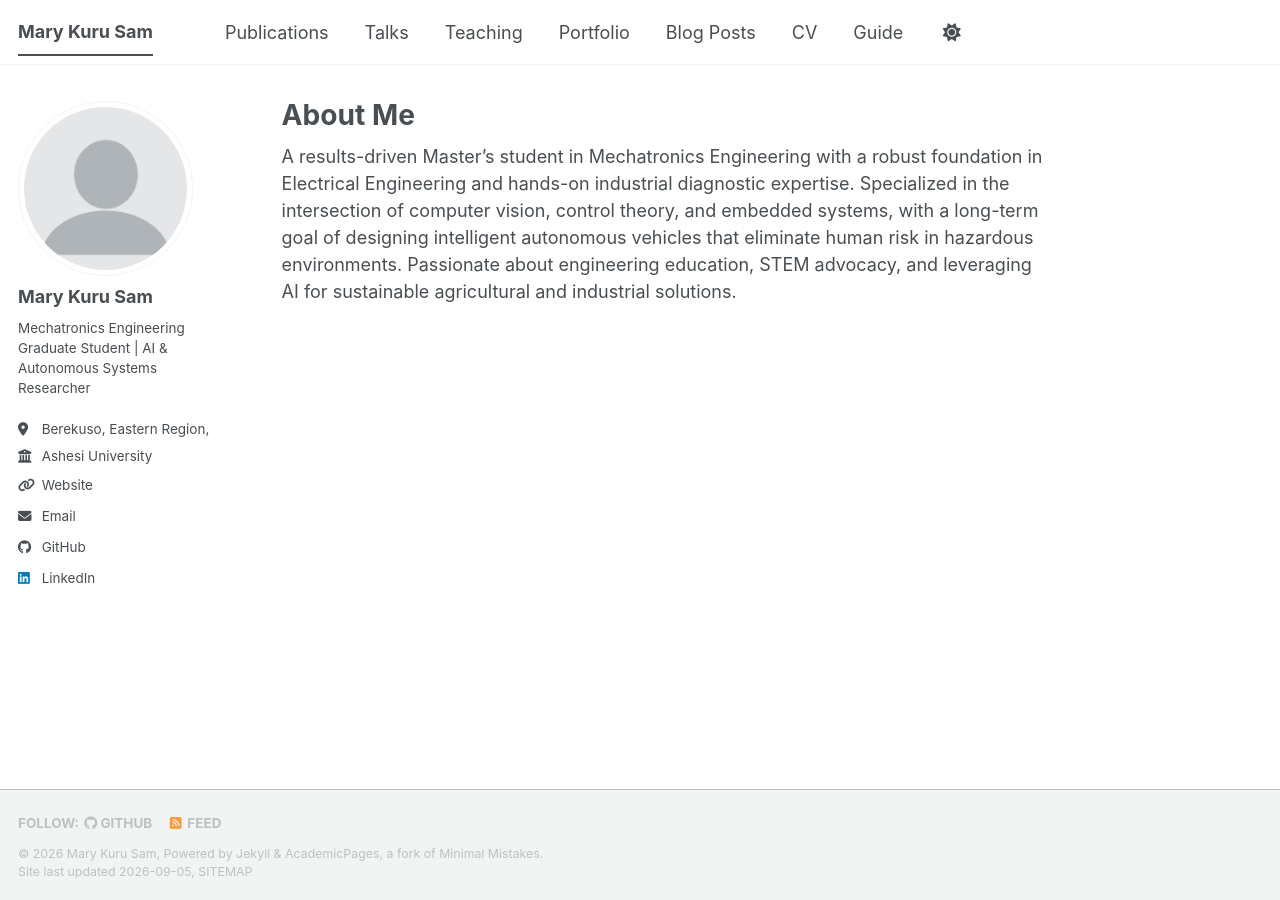
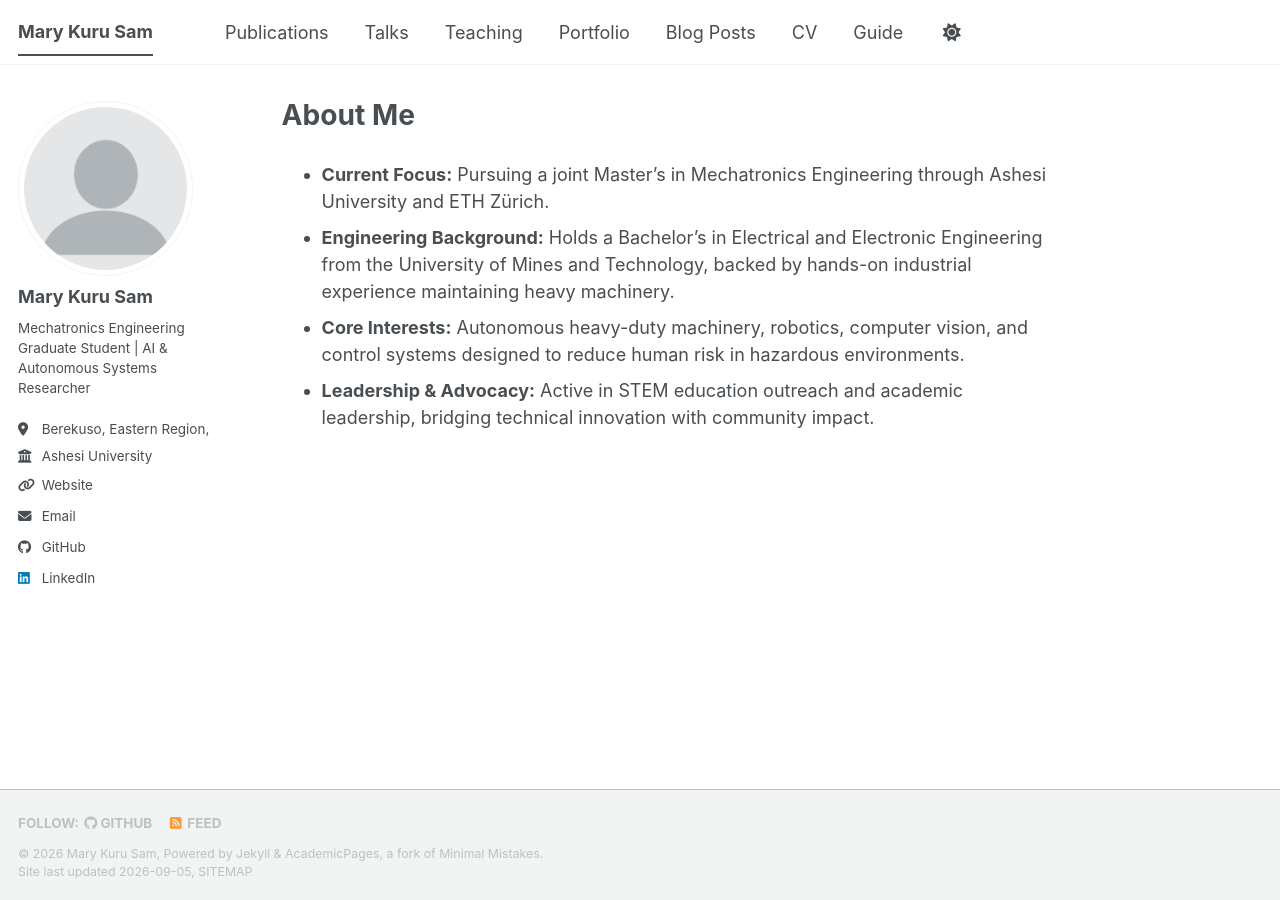
Before and after one commit to MaryKuruENG/MaryKuruENG.github.io, a Jekyll site: the page built from _pages/about.md, in a window 1280 px wide. Built offline with Jekyll 4.4.1, drawn with Linux system fonts in a browser that asks for light colours; a style sheet for code colours, icons or effects is not loaded.

Commit message:
Update about.md

```diff
--- a/_pages/about.md
+++ b/_pages/about.md
@@ -7,4 +7,7 @@ redirect_from:
   - /about.html
 ---
 
-A results-driven Master’s student in Mechatronics Engineering with a robust foundation in Electrical Engineering and hands-on industrial diagnostic expertise. Specialized in the intersection of computer vision, control theory, and embedded systems, with a long-term goal of designing intelligent autonomous vehicles that eliminate human risk in hazardous environments. Passionate about engineering education, STEM advocacy, and leveraging AI for sustainable agricultural and industrial solutions.
+* **Current Focus:** Pursuing a joint Master's in Mechatronics Engineering through Ashesi University and ETH Zürich.
+* **Engineering Background:** Holds a Bachelor's in Electrical and Electronic Engineering from the University of Mines and Technology, backed by hands-on industrial experience maintaining heavy machinery.
+* **Core Interests:** Autonomous heavy-duty machinery, robotics, computer vision, and control systems designed to reduce human risk in hazardous environments.
+* **Leadership & Advocacy:** Active in STEM education outreach and academic leadership, bridging technical innovation with community impact.
```
